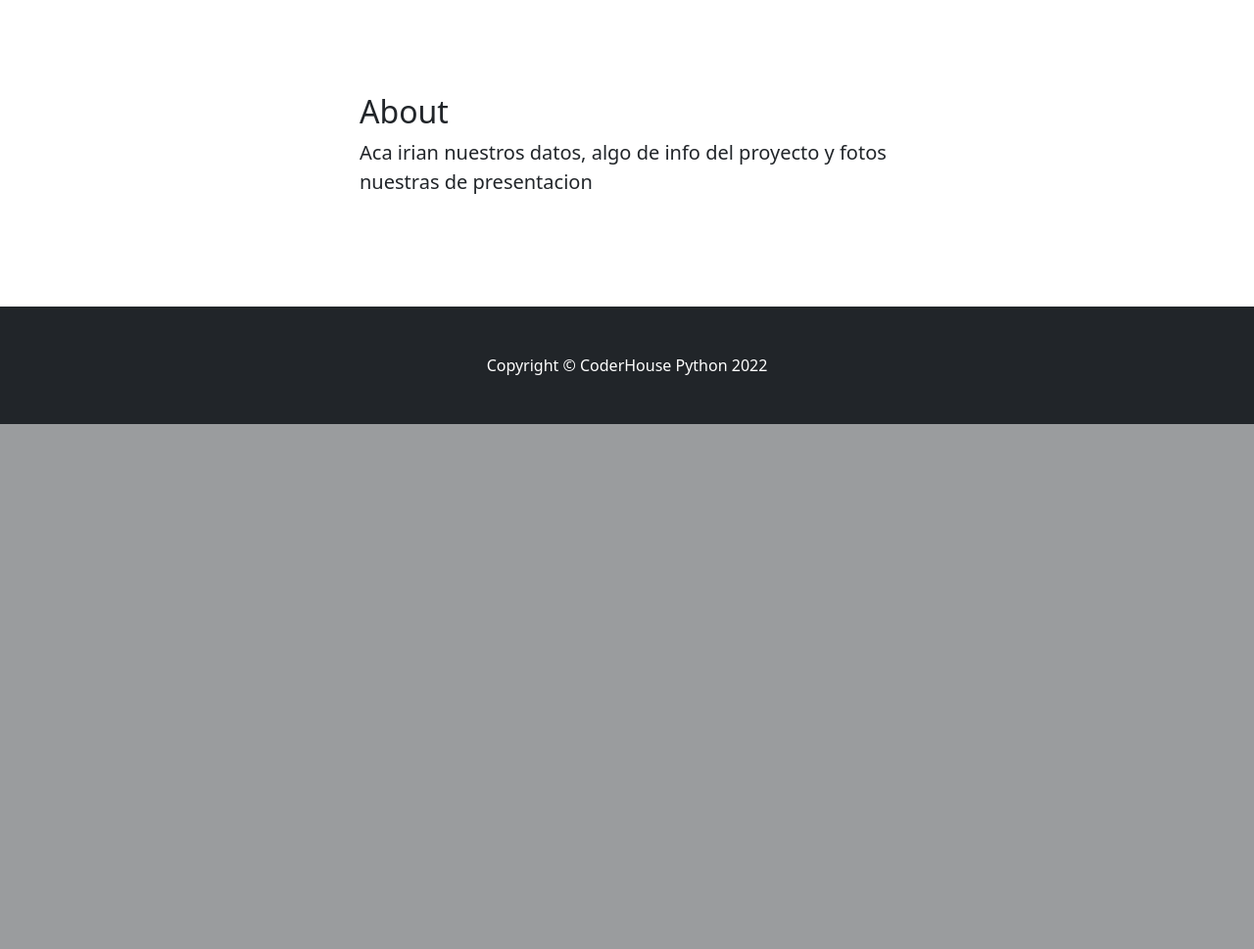
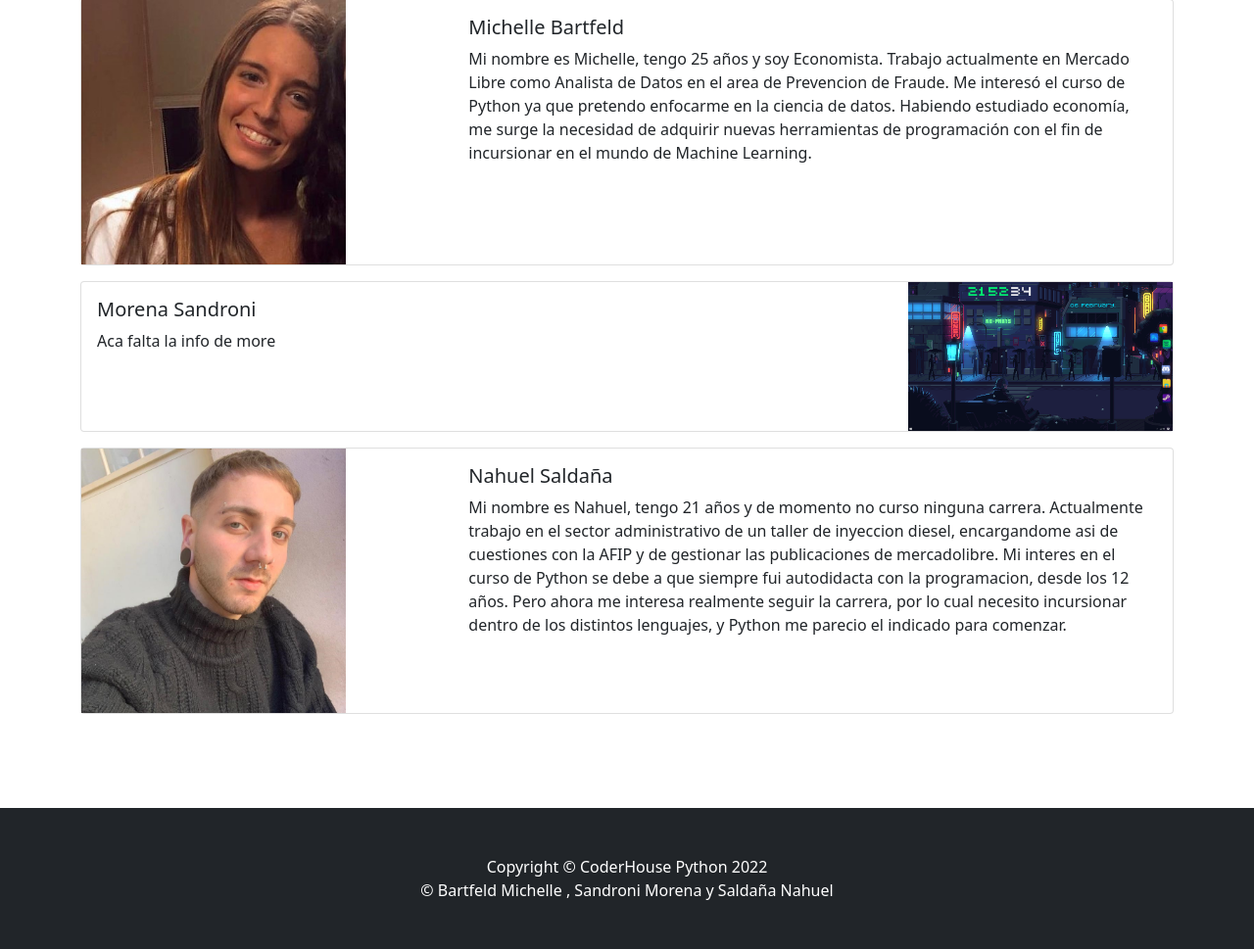
Before and after one commit to nahuelsalda763/ProyectoFinalCoderPython, a Django app: page /nosotros/ in a window 1280 px wide. Shown: the part 639-1608 px from the top of the page at 98% size. Before the commit the page ends 1072 px from the top, so only its background shows below. Run offline with Django 4.2, Linux system fonts and the light colour scheme; some libraries are stand-ins or nearby versions.

Commit message:
Actualizacion 27/07 01:04. Templates, aboutme y demas detalles

```diff
--- a/ProyectoFinalPython/AppFinal/models.py
+++ b/ProyectoFinalPython/AppFinal/models.py
@@ -9,7 +9,7 @@ class Product(models.Model):
     precio = models.FloatField()
     SKU = models.CharField(max_length=30, unique=True)
     stock = models.BooleanField(default=True)
-    imagen = models.ImageField(upload_to='producto_image', default='media/producto_image/coca.png')
+    imagen = models.ImageField(upload_to='producto_image', default='coca.png')
 
 class Cliente(models.Model):
     #user =
--- a/ProyectoFinalPython/AppFinal/templates/AppFinal/nosotros.html
+++ b/ProyectoFinalPython/AppFinal/templates/AppFinal/nosotros.html
@@ -10,17 +10,53 @@
     {% extends "AppFinal/padre.html" %}
     {% block Contenido %}
 
-    <section class="py-5">
-        <div class="container my-5">
-            <div class="row justify-content-center">
-                <div class="col-lg-6">
-                    <h2>About</h2>
-                    <p class="lead"> Aca irian nuestros datos, algo de info del proyecto y fotos nuestras de presentacion </p>
+    <div class="container">
+        <div class="card mb-3" style="max-width: 100%;">
+            <div class="row no-gutters">
+              <div class="col-md-4">
+                <img style="max-width: 270px" src="../media/michu.jpeg" >
+              </div>
+              <div class="col-md-8">
+                <div class="card-body">
+                  <h5 class="card-title">Michelle Bartfeld</h5>
+                  <p class="card-text">Mi nombre es Michelle, tengo 25 años y soy Economista. Trabajo actualmente en Mercado Libre como Analista de Datos en el area de Prevencion de Fraude.
+                    Me interesó el curso de Python ya que pretendo enfocarme en la ciencia de datos. Habiendo estudiado economía, me surge la necesidad de adquirir nuevas herramientas de programación con el fin de incursionar en el mundo de Machine Learning.</p>
                 </div>
+              </div>
             </div>
-        </div>
-    </section>
+          </div>
+          <div class="card mb-3" style="max-width: 100%;">
+            <div class="row no-gutters">
+              <div class="col-md-8">
+                <div class="card-body">
+                  <h5 class="card-title">Morena Sandroni</h5>
+                  <p class="card-text">Aca falta la info de more</p>
+                </div>
+              </div>
+              <div class="col-md-4">
+                <img style="max-width: 270px;float:right" class="img-fluid" src="../media/producto_image/pixel_cyberpunk_city_by_frozenwanderer_dezjvq2.png" >
+              </div>
+            </div>
+          </div>
+          <div class="card mb-3" style="max-width: 100%;">
+            <div class="row no-gutters">
+              <div class="col-md-4">
+                <img style="max-width: 270px" src="../media/yo.jpeg" >
+              </div>
+              <div class="col-md-8">
+                <div class="card-body">
+                  <h5 class="card-title">Nahuel Saldaña</h5>
+                  <p class="card-text">Mi nombre es Nahuel, tengo 21 años y de momento no curso ninguna carrera. Actualmente trabajo en el sector administrativo de un taller de inyeccion diesel, encargandome asi de cuestiones con la AFIP y
+                    de gestionar las publicaciones de mercadolibre. Mi interes en el curso de Python se debe a que siempre fui autodidacta con la programacion, desde los 12 años. Pero ahora me interesa realmente seguir la carrera, por lo cual necesito incursionar dentro de los distintos lenguajes, y Python me parecio el indicado para comenzar.
+                  </p>
+                </div>
+              </div>
+            </div>
+          </div>
+    </div>
 
+    {% endblock %}
+    {% block Contenido2 %}
     {% endblock %}
 </body>
 </html>
--- a/ProyectoFinalPython/AppFinal/templates/AppFinal/padre.html
+++ b/ProyectoFinalPython/AppFinal/templates/AppFinal/padre.html
@@ -24,7 +24,10 @@
                 <div class="collapse navbar-collapse" id="navbarSupportedContent">
                     <ul class="navbar-nav ms-auto mb-2 mb-lg-0">
                         <li class="nav-item"><a class="nav-link active" aria-current="page" href="/index">Home</a></li>
+                        <li class="nav-item"><a class="nav-link" href="/productos"}>productos</a></li>
                         <li class="nav-item"><a class="nav-link" href="/nosotros">Nosotros</a></li>
+                        <li class="nav-item"><a class="nav-link" href="/registrarse">signup</a></li>
+                        <li class="nav-item"><a class="nav-link" href="/iniciarsesion">login</a></li>
                         <li class="nav-item"><a class="nav-link" href="/reseñas"}>Reseñas</a></li>
                     </ul>
                 </div>
@@ -40,6 +43,7 @@
         </header>
 
         <!-- Content section-->
+        <div class="d-flex" style="margin-bottom:5rem; justify-content: space-evenly;">
         {% block Contenido %}
 
 
@@ -47,11 +51,16 @@
 
 
         {% endblock %}
+        </div>
 
+        {% block Contenido2 %}
+
+        {% endblock %}
         <!-- Footer-->
 
         <footer class="py-5 bg-dark">
             <div class="container"><p class="m-0 text-center text-white">Copyright &copy; CoderHouse Python 2022</p></div>
+            <div class="container"><p class="m-0 text-center text-white">&copy; Bartfeld Michelle , Sandroni Morena y Saldaña Nahuel </p></div>
         </footer>
         <!-- Bootstrap core JS-->
         <script src="https://cdn.jsdelivr.net/npm/bootstrap@5.1.3/dist/js/bootstrap.bundle.min.js"></script>
--- a/ProyectoFinalPython/AppFinal/urls.py
+++ b/ProyectoFinalPython/AppFinal/urls.py
@@ -1,11 +1,16 @@
 from django.urls import path
-from AppFinal.views import index, nosotros, reseñas
+from AppFinal.views import index, nosotros, reseñas, productos, iniciarsesion, cerrarsesion, registrarse
+from django.conf import settings
 from django.conf.urls.static import static
 
 urlpatterns = [
     path('',index),
     path('index/', index),
     path ('nosotros/', nosotros),
-    path ('reseñas/', reseñas)
+    path ('reseñas/', reseñas),
+    path ('productos/',productos),
+    path('cerrarsesion/', cerrarsesion),
+    path ('iniciarsesion/', iniciarsesion),
+    path ('registrarse/', registrarse),
 
-]
+] + static(settings.MEDIA_URL, document_root=settings.MEDIA_ROOT)
--- a/ProyectoFinalPython/AppFinal/views.py
+++ b/ProyectoFinalPython/AppFinal/views.py
@@ -15,6 +15,18 @@ def nosotros(request):
 
 def reseñas(request):
     return render(request, "AppFinal/reseñas.html", {})
+
+def productos(request):
+    return render(request,"AppFinal/productos.html", {})
+
+def iniciarsesion(request):
+    return render(request, "AppFinal/iniciarsesion.html", {})
+
+def cerrarsesion(request):
+    return render(request, "AppFinal/cerrarsesion.html", {})
+
+def registrarse(request):
+    return render(request, "AppFinal/registrarse.html", {})
 
 class ProductManage(ListView):
     model = Product
```
Also changed, not shown: ProyectoFinalPython/AppFinal/templates/AppFinal/cerrarsesion.html (added, +24 -0 lines), ProyectoFinalPython/AppFinal/templates/AppFinal/index.html (+13 -7 lines), ProyectoFinalPython/AppFinal/templates/AppFinal/iniciarsesion.html (added, +24 -0 lines), ProyectoFinalPython/AppFinal/templates/AppFinal/productos.html (added, +25 -0 lines), ProyectoFinalPython/AppFinal/templates/AppFinal/registrarse.html (added, +24 -0 lines), ProyectoFinalPython/AppFinal/templates/AppFinal/reseñas.html (deleted, +0 -25 lines), ProyectoFinalPython/AppFinal/migrations/0003_alter_product_imagen.py (added), ProyectoFinalPython/db.sqlite3, ProyectoFinalPython/media/michu.jpeg (added), ProyectoFinalPython/media/producto_image/aguita.jpeg (added), ProyectoFinalPython/media/producto_image/coquita.jpg (added), ProyectoFinalPython/media/producto_image/pixel_cyberpunk_city_by_frozenwanderer_dezjvq2.png (added), ProyectoFinalPython/media/producto_image/sprite.jpeg (added), ProyectoFinalPython/media/yo.jpeg (added), 1 more files.
